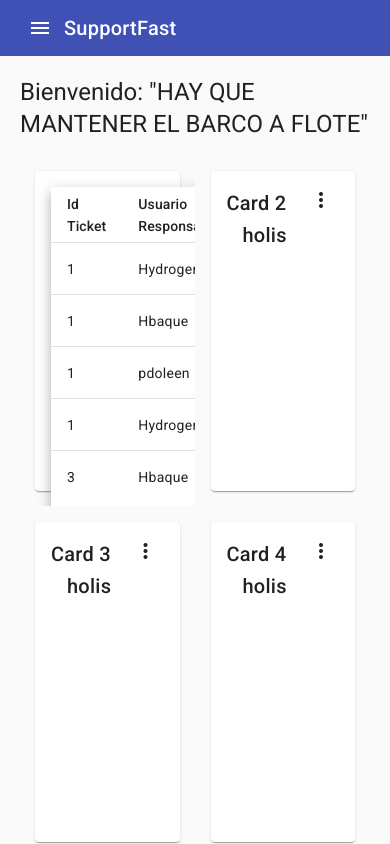
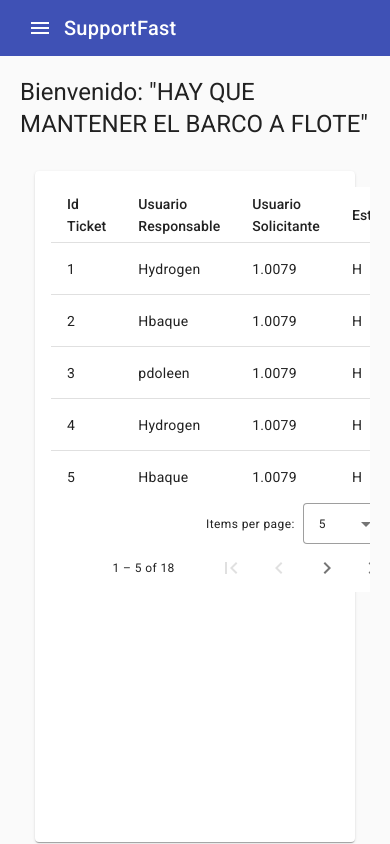
Before and after one commit to ssjr1/supportFast, an Angular app: page / in a window 390 px wide. Built offline with nearby package versions, Linux system fonts and the light colour scheme.

Commit message:
Se Optimizo el paginator y se mejoro la carga en tablets

```diff
--- a/src/app/reporte/reporte-tecnicos/reporte-tecnicos.component.html
+++ b/src/app/reporte/reporte-tecnicos/reporte-tecnicos.component.html
@@ -1,4 +1,4 @@
-<div class="mat-elevation-z8">
+<div class="mat-elevation-z0">
   <table mat-table [dataSource]="dataSource">
 
     <!-- Position Column -->
@@ -28,8 +28,10 @@
     <tr mat-row *matRowDef="let row; columns: displayedColumns;"></tr>
 
   </table>
-  <mat-paginator [pageSizeOptions]="[5,10,15]"
-  showFirstLastButtons
-  aria-label="Select page of periodic elements">
-</mat-paginator>
+  <div class="paginator">
+    <mat-paginator [pageSizeOptions]="[5,10,]"
+    showFirstLastButtons
+    aria-label="Select page of periodic elements">
+  </mat-paginator>
+  </div>
 </div>
--- a/src/app/reporte/reporte-tecnicos/reporte-tecnicos.component.scss
+++ b/src/app/reporte/reporte-tecnicos/reporte-tecnicos.component.scss
@@ -1,9 +1,15 @@
 table {
- width: 100%;
+    left: 200px; //izquierda
+    right: 200px;
+    top: 1px;
+    bottom: 0px;
+    position: sticky;
+}
 
-left: auto;
-right:auto;
-top: 1px;
-bottom: 1px;
-position: sticky;
+.paginator {
+    left: -5px; //izquierda
+    right: 80px;
+    top: 0px;
+    width: 100%;
+    position: relative;
 }
--- a/src/app/reporte/reporte-tecnicos/reporte-tecnicos.component.ts
+++ b/src/app/reporte/reporte-tecnicos/reporte-tecnicos.component.ts
@@ -28,22 +28,22 @@ export interface PeriodicElement {
 
 const ELEMENT_DATA: PeriodicElement[] = [
   {IdTicket: 1, UsResponsable: 'Hydrogen', UsSolicitante: 1.0079,  Estado: 'H'},
-  {IdTicket: 1, UsResponsable: 'Hbaque', UsSolicitante: 1.0079,  Estado: 'H'},
-  {IdTicket: 1, UsResponsable: 'pdoleen', UsSolicitante: 1.0079,  Estado: 'H'},
-  {IdTicket: 1, UsResponsable: 'Hydrogen', UsSolicitante: 1.0079,  Estado: 'H'},
-  {IdTicket: 3, UsResponsable: 'Hbaque', UsSolicitante: 1.0079,  Estado: 'H'},
-  {IdTicket: 1, UsResponsable: 'pdoleen', UsSolicitante: 1.0079,  Estado: 'H'},
-  {IdTicket: 5, UsResponsable: 'Hydrogen', UsSolicitante: 1.0079,  Estado: 'H'},
-  {IdTicket: 1, UsResponsable: 'Hbaque', UsSolicitante: 1.0079,  Estado: 'H'},
+  {IdTicket: 2, UsResponsable: 'Hbaque', UsSolicitante: 1.0079,  Estado: 'H'},
+  {IdTicket: 3, UsResponsable: 'pdoleen', UsSolicitante: 1.0079,  Estado: 'H'},
+  {IdTicket: 4, UsResponsable: 'Hydrogen', UsSolicitante: 1.0079,  Estado: 'H'},
+  {IdTicket: 5, UsResponsable: 'Hbaque', UsSolicitante: 1.0079,  Estado: 'H'},
   {IdTicket: 6, UsResponsable: 'pdoleen', UsSolicitante: 1.0079,  Estado: 'H'},
-  {IdTicket: 1, UsResponsable: 'Hydrogen', UsSolicitante: 1.0079,  Estado: 'H'},
-  {IdTicket: 1, UsResponsable: 'Hbaque', UsSolicitante: 1.0079,  Estado: 'H'},
-  {IdTicket: 1, UsResponsable: 'pdoleen', UsSolicitante: 1.0079,  Estado: 'H'},
-  {IdTicket: 1, UsResponsable: 'Hydrogen', UsSolicitante: 1.0079,  Estado: 'H'},
-  {IdTicket: 3, UsResponsable: 'Hbaque', UsSolicitante: 1.0079,  Estado: 'H'},
-  {IdTicket: 1, UsResponsable: 'pdoleen', UsSolicitante: 1.0079,  Estado: 'H'},
-  {IdTicket: 5, UsResponsable: 'Hydrogen', UsSolicitante: 1.0079,  Estado: 'H'},
-  {IdTicket: 1, UsResponsable: 'Hbaque', UsSolicitante: 1.0079,  Estado: 'H'},
-  {IdTicket: 6, UsResponsable: 'pdoleen', UsSolicitante: 1.0079,  Estado: 'H'},
+  {IdTicket: 7, UsResponsable: 'Hydrogen', UsSolicitante: 1.0079,  Estado: 'H'},
+  {IdTicket: 8, UsResponsable: 'Hbaque', UsSolicitante: 1.0079,  Estado: 'H'},
+  {IdTicket: 9, UsResponsable: 'pdoleen', UsSolicitante: 1.0079,  Estado: 'H'},
+  {IdTicket: 10, UsResponsable: 'Hydrogen', UsSolicitante: 1.0079,  Estado: 'H'},
+  {IdTicket: 11, UsResponsable: 'Hbaque', UsSolicitante: 1.0079,  Estado: 'H'},
+  {IdTicket: 12, UsResponsable: 'pdoleen', UsSolicitante: 1.0079,  Estado: 'H'},
+  {IdTicket: 13, UsResponsable: 'Hydrogen', UsSolicitante: 1.0079,  Estado: 'H'},
+  {IdTicket: 14, UsResponsable: 'Hbaque', UsSolicitante: 1.0079,  Estado: 'H'},
+  {IdTicket: 15, UsResponsable: 'pdoleen', UsSolicitante: 1.0079,  Estado: 'H'},
+  {IdTicket: 16, UsResponsable: 'Hydrogen', UsSolicitante: 1.0079,  Estado: 'H'},
+  {IdTicket: 17, UsResponsable: 'Hbaque', UsSolicitante: 1.0079,  Estado: 'H'},
+  {IdTicket: 18, UsResponsable: 'pdoleen', UsSolicitante: 1.0079,  Estado: 'H'},
 
 ];
--- a/src/app/reporte/tabla/tabla.component.scss
+++ b/src/app/reporte/tabla/tabla.component.scss
@@ -1,5 +1,6 @@
 .grid-container {
   margin: 20px;
+
 }
 
 .dashboard-card {
--- a/src/app/reporte/tabla/tabla.component.ts
+++ b/src/app/reporte/tabla/tabla.component.ts
@@ -32,7 +32,7 @@ export class TablaComponent {
     map(({ matches }) => {
       if (matches) {
         return [
-          { title: 'Card 1', cols: 1, rows: 1 },
+          { title: 'Card 1', cols: 2, rows: 2 },
           { title: 'Card 2', cols: 1, rows: 1 },
           { title: 'Card 3', cols: 1, rows: 1 },
           { title: 'Card 4', cols: 1, rows: 1 }
```
